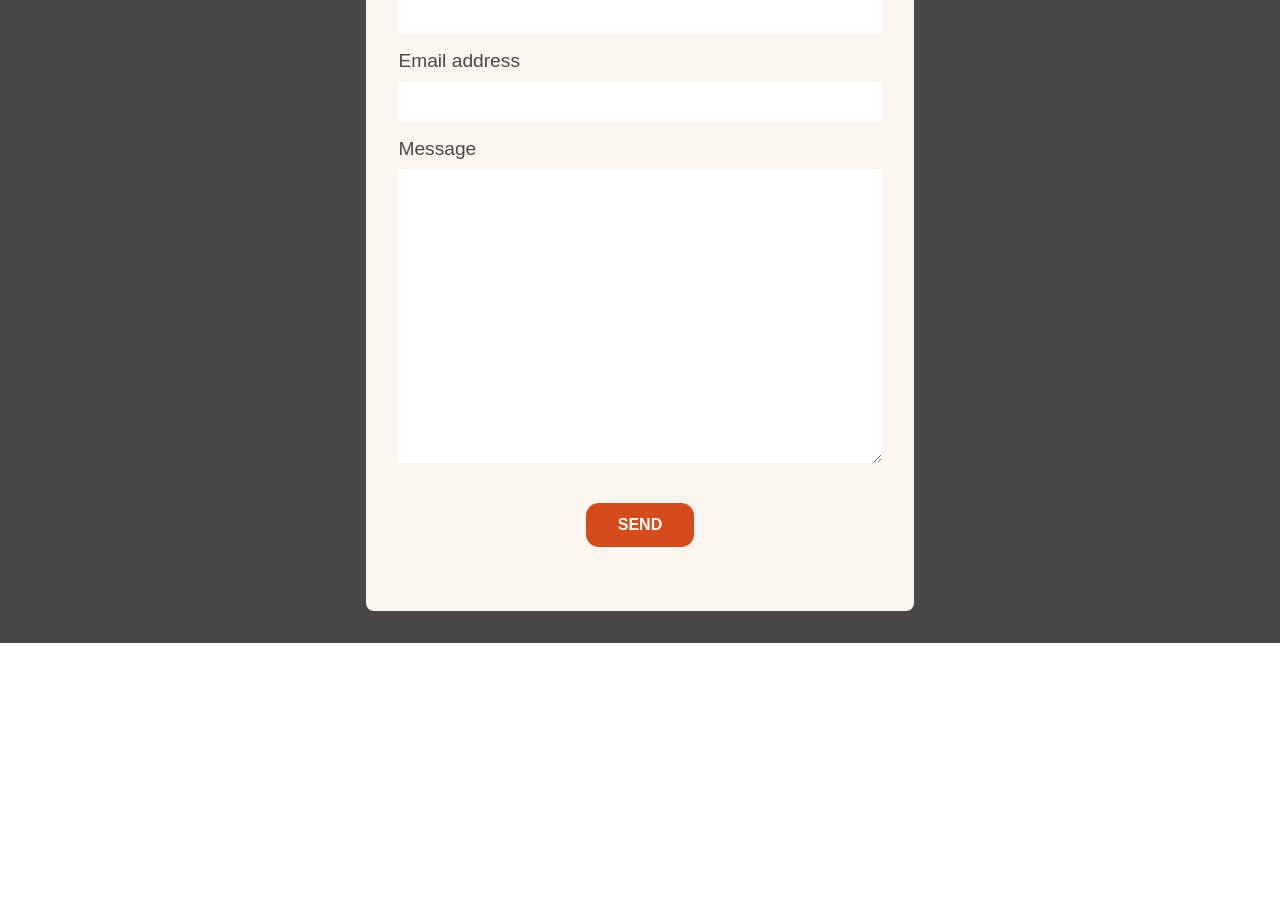
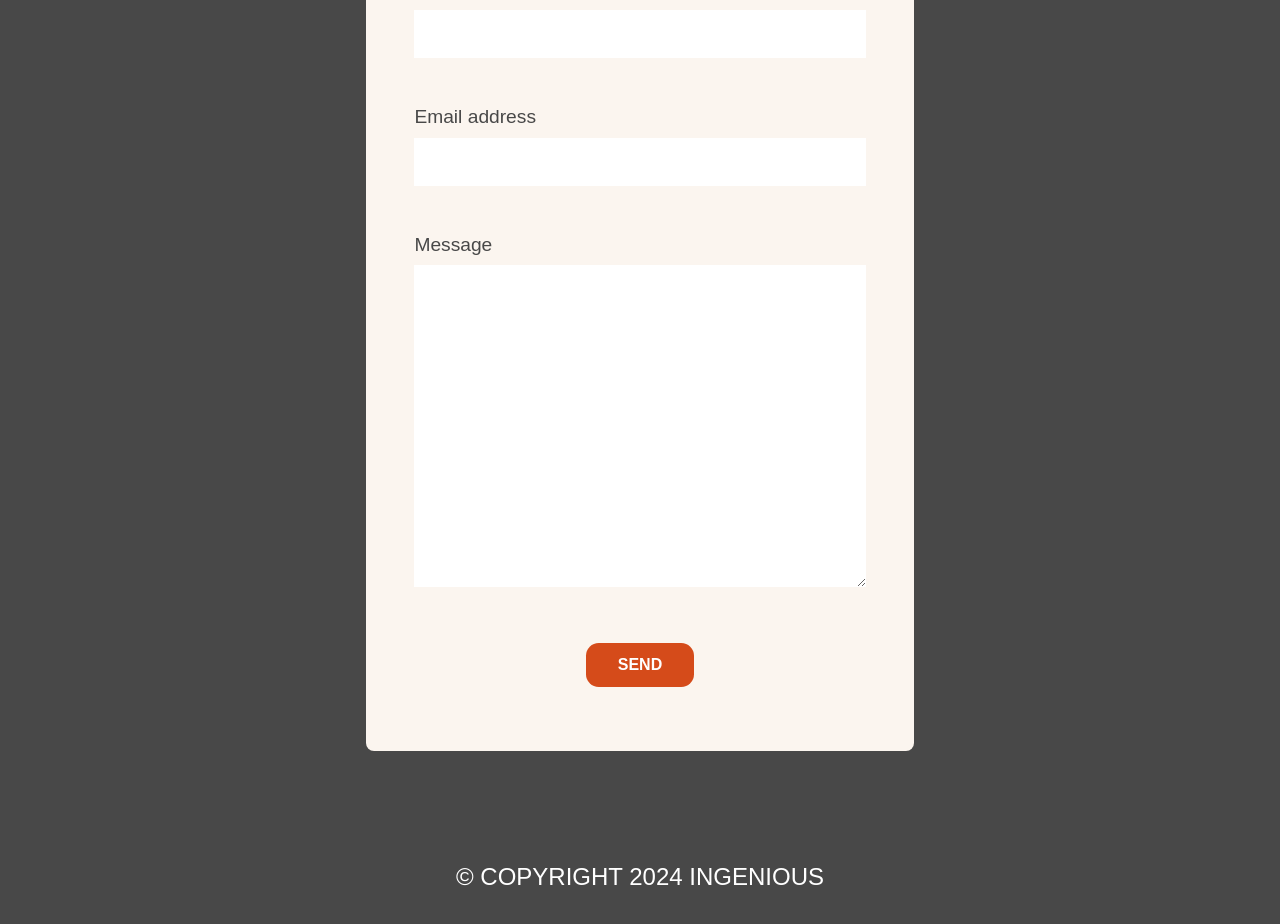
Before and after one commit to IngeniousBooks/ingeniousbooks.github.io, a React (Vite) app: page / in a window 1280 px wide. Shown: the part 3760-4684 px from the top of the page. Before the commit the page ends 4403 px from the top, so only its background shows below. Built offline with nearby package versions, Linux system fonts and the light colour scheme; a web font is replaced by a local one.

Commit message:
feat: add footer section

```diff
--- a/src/App.css
+++ b/src/App.css
@@ -292,6 +292,7 @@ textarea {
   align-items: center;
   font-weight: 400;
   border: none;
+  padding: 1rem;
 }
 
 label {
@@ -302,7 +303,7 @@ label {
 
 input {
   margin-top: 0.6rem;
-  height: 2.5rem;
+  height: 3rem;
   font-size: 1.5rem;
 }
 
@@ -311,3 +312,13 @@ textarea {
   font-weight: 400;
   font-size: 1.6rem;
 }
+
+footer {
+  background-color: var(--d-grey);
+  text-transform: uppercase;
+  color: var(--white);
+  text-align: center;
+  font-weight: 200;
+  padding: 5rem;
+  font-size: 1.5rem;
+}
--- a/src/App.tsx
+++ b/src/App.tsx
@@ -5,6 +5,7 @@ import TestimonialsCarousel from "./components/testimonials-section/testimonials
 import PartnersSection from "./components/partners-section/partners-section";
 import BenefitsSection from "./components/benefits-section/benefits-section";
 import ContactSection from "./components/contact-section/contact-section";
+import Footer from "./components/footer-section/footer";
 
 function App() {
   return (
@@ -15,6 +16,7 @@ function App() {
       <PartnersSection />
       <BenefitsSection />
       <ContactSection />
+      <Footer />
     </>
   );
 }
--- /dev/null
+++ b/src/components/footer-section/footer.tsx
@@ -0,0 +1,3 @@
+export default function Footer() {
+  return <footer>&copy; Copyright 2024 Ingenious</footer>;
+}
```
